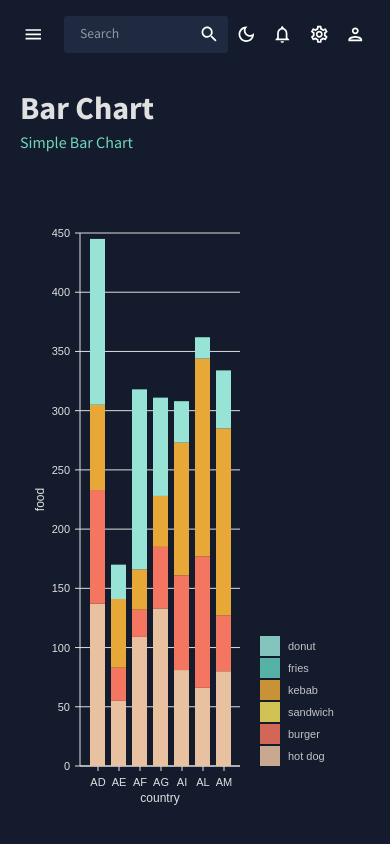
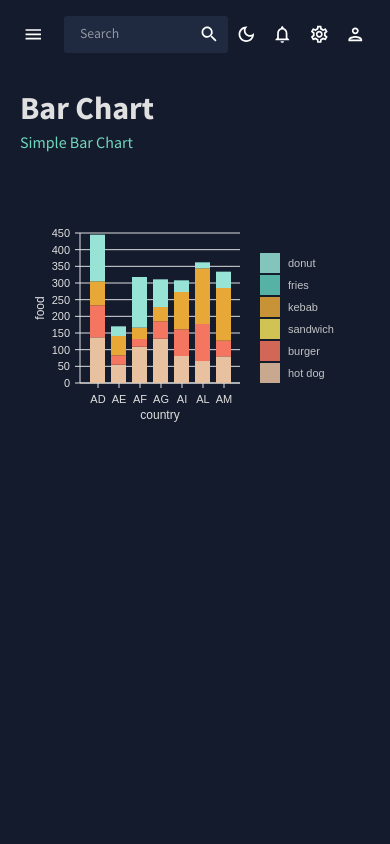
Before and after one commit to jordankeen/react-dashboard-app, a React (Create React App) app: page /bar in a window 390 px wide. Built offline with nearby package versions, Linux system fonts and the light colour scheme.

Commit message:
updated responsive styling for nivo charts

```diff
--- a/src/scenes/bar/index.jsx
+++ b/src/scenes/bar/index.jsx
@@ -6,7 +6,16 @@
    return (
       <Box m="20px">
          <Header title="Bar Chart" subtitle="Simple Bar Chart" />
-         <Box height="75vh">
+         <Box
+            maxWidth="1440px"
+            sx={{
+               height: {
+                  xs: "250px",
+                  sm: "500px",
+                  lg: "50vh",
+               }
+            }}
+         >
             <BarChart />
          </Box>
       </Box>
--- a/src/scenes/geography/index.jsx
+++ b/src/scenes/geography/index.jsx
@@ -11,9 +11,17 @@
          <Header title="Geography" subtitle="Simple Geography Chart" />
 
          <Box
-            height="75vh"
+            // height="75vh"
             border={`1px solid ${colors.grey[100]}`}
             borderRadius="4px"
+            maxWidth="1440px"
+            sx={{
+               height: {
+                  xs: "550px",
+                  sm: "800px",
+                  lg: "70vh",
+               }
+            }}
          >
             <GeographyChart />
          </Box>
--- a/src/scenes/global/Sidebar.jsx
+++ b/src/scenes/global/Sidebar.jsx
@@ -219,13 +219,13 @@
                      selected={selected}
                      setSelected={setSelected}
                   />
-                  <Item
+                  {/* <Item
                      title="Pie Chart"
                      to="/pie"
                      icon={<PieChartOutlineOutlinedIcon />}
                      selected={selected}
                      setSelected={setSelected}
-                  />
+                  /> */}
                   <Item
                      title="Line Chart"
                      to="/line"
--- a/src/scenes/line/index.jsx
+++ b/src/scenes/line/index.jsx
@@ -6,7 +6,16 @@
    return (
       <Box m="20px">
          <Header title="Line Chart" subtitle="Simple Line Chart" />
-         <Box height="75vh">
+         <Box
+            maxWidth="1440px"
+            sx={{
+               height: {
+                  xs: "250px",
+                  sm: "500px",
+                  lg: "50vh",
+               }
+            }}
+         >
             <LineChart />
          </Box>
       </Box>
--- a/src/scenes/pie/index.jsx
+++ b/src/scenes/pie/index.jsx
@@ -6,7 +6,16 @@
    return (
       <Box m="20px">
          <Header title="Pie Chart" subtitle="Simple Pie Chart" />
-         <Box height="75vh">
+         <Box
+            maxWidth="1440px"
+            sx={{
+               height: {
+                  xs: "250px",
+                  sm: "500px",
+                  lg: "50vh",
+               }
+            }}
+         >
             <PieChart />
          </Box>
       </Box>
```
